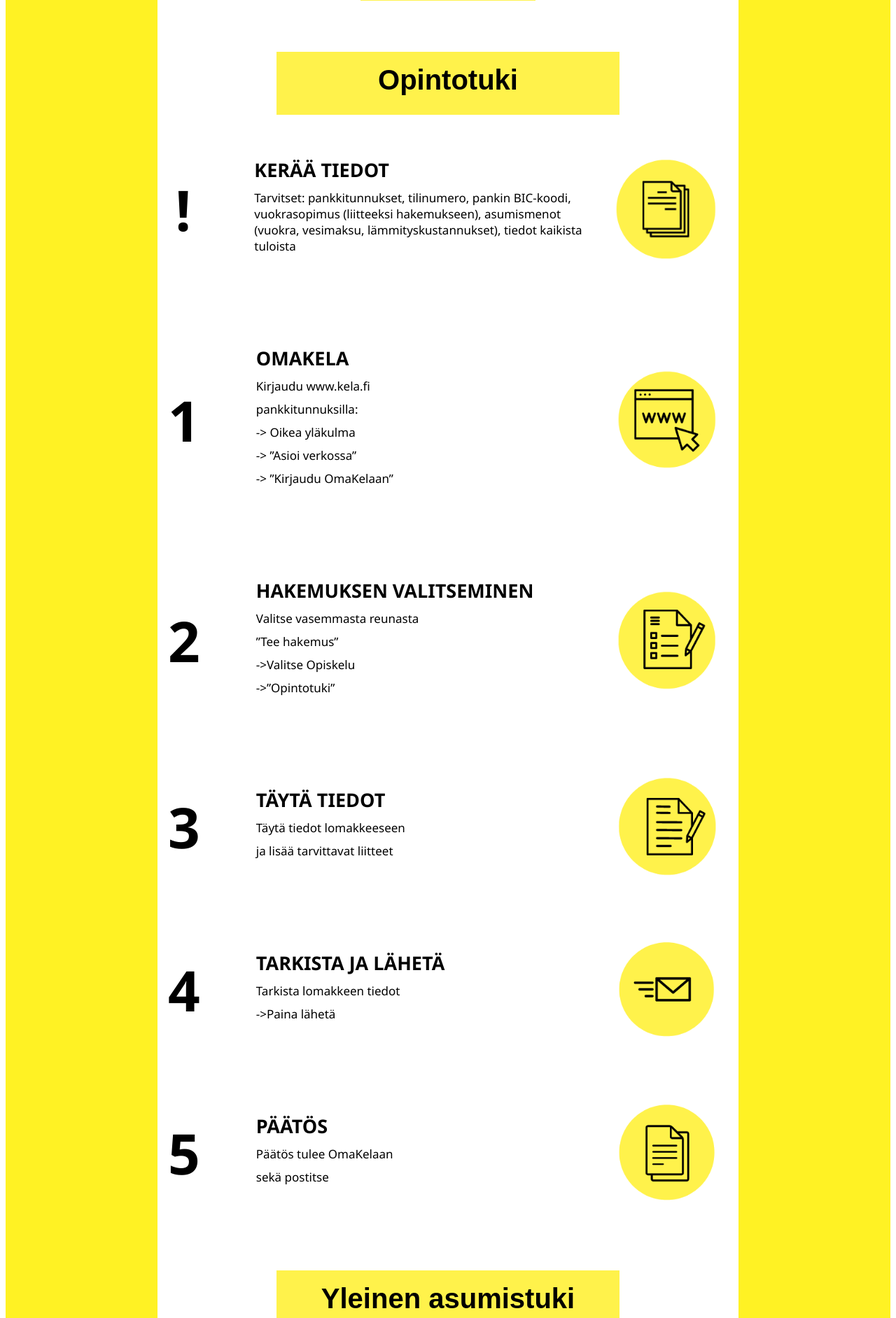
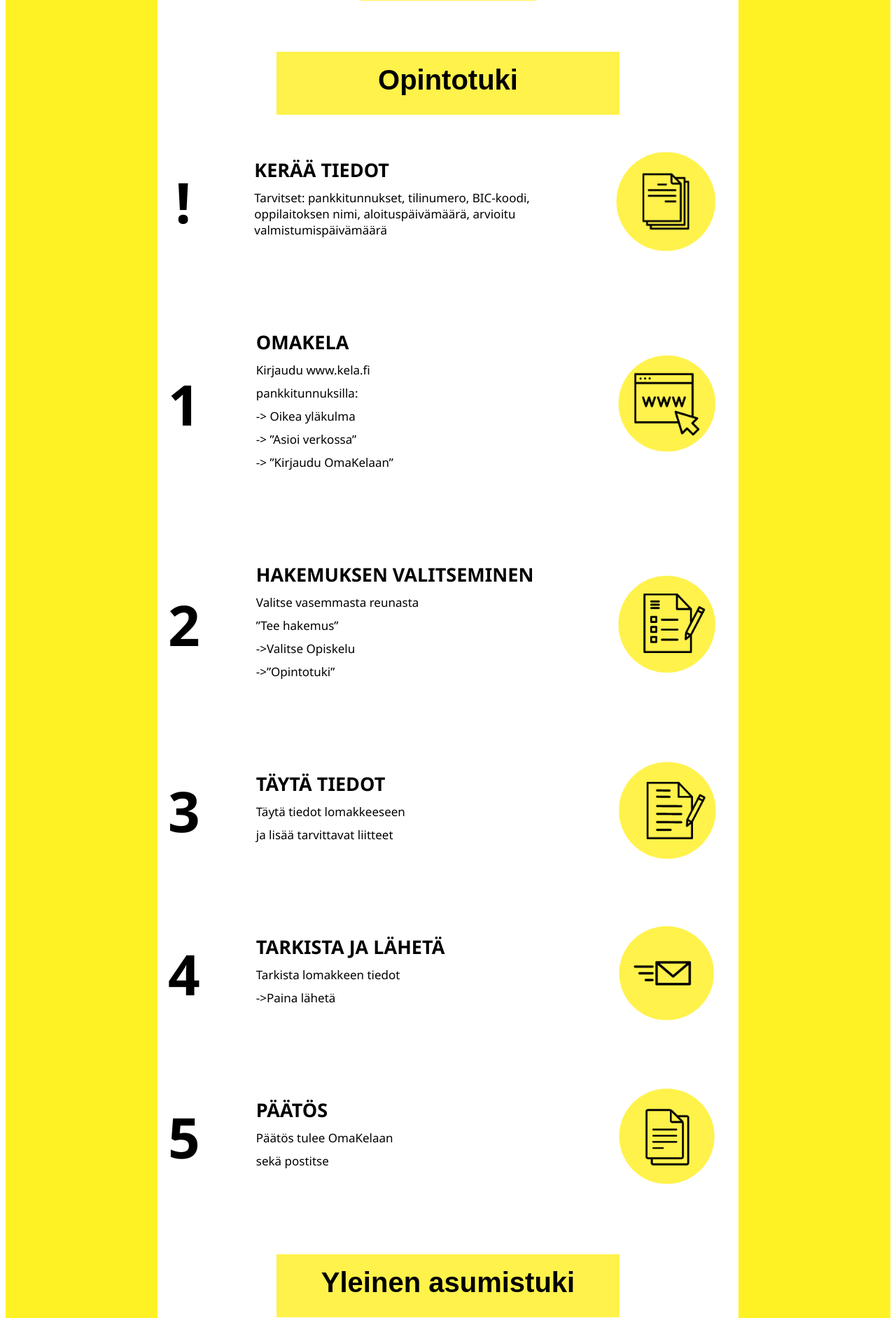
Before and after one commit to opadevelopment/DjangoWebsite, a Django app: page /opiskelija/ in a window 1280 px wide. Shown: the part 370-2253 px from the top of the page at 70% size. Run offline with Django 4.2, Linux system fonts and the light colour scheme.

Commit message:
tekstejä muutettu

```diff
--- a/website/templates/opiskelija.html
+++ b/website/templates/opiskelija.html
@@ -37,13 +37,11 @@
       <div class="step">!</div>
       <div class="content">
         <div class="header">KERÄÄ TIEDOT</div>
-        <div class="text">Tarvitset: pankkitunnukset, tilinumero, pankin BIC-koodi,
+        <div class="text">Tarvitset: pankkitunnukset, tilinumero, BIC-koodi,
 
-            vuokrasopimus (liitteeksi hakemukseen),
+          oppilaitoksen nimi, aloituspäivämäärä,
 
-            asumismenot (vuokra, vesimaksu, lämmityskustannukset),
-
-            tiedot kaikista tuloista  </div>
+          arvioitu valmistumispäivämäärä </div>
       </div>
       <div class="image-wrapper">
         <img class="image" src="{% static 'paperipino.png' %}" alt="Example Image">
@@ -129,6 +127,25 @@
 
   <div class="container">
     <div class="box step-box">
+      <div class="step">!</div>
+      <div class="content">
+        <div class="header">KERÄÄ TIEDOT</div>
+        <div class="text">Tarvitset: pankkitunnukset, tilinumero, pankin BIC-koodi,
+
+            vuokrasopimus (liitteeksi hakemukseen),
+
+            asumismenot (vuokra, vesimaksu, lämmityskustannukset),
+
+            tiedot kaikista tuloista  </div>
+      </div>
+      <div class="image-wrapper">
+        <img class="image" src="{% static 'paperipino.png' %}" alt="Example Image">
+      </div>
+    </div>
+  </div>
+
+  <div class="container">
+    <div class="box step-box">
       <div class="step">1</div>
       <div class="content">
         <div class="header">OMAKELA</div>
@@ -166,6 +183,7 @@
         <div class="header">TÄYTÄ TIEDOT</div>
         <div class="text">Täytä tiedot lomakkeeseen </div>
         <div class="text"> ja lisää tarvittavat liitteet </div>
+        <div class="text">vuokrasopimus, esim.kuvatiedostona</div>
       </div>
       <div class="image-wrapper">
         <img class="image" src="{% static 'kirjoitus.png' %}" alt="Example Image">
```
